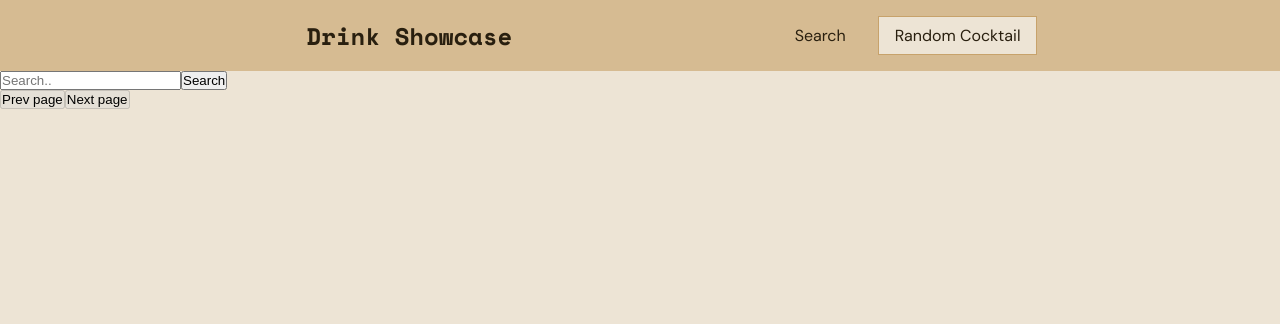
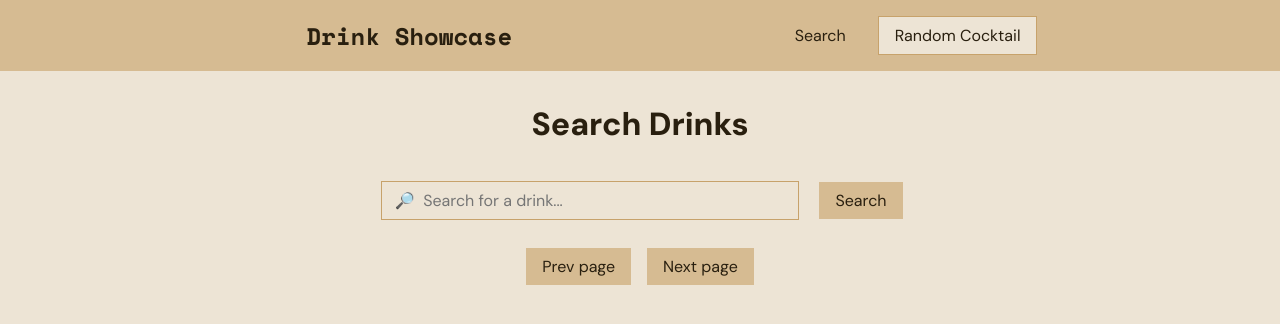
Before and after one commit to vikkoooo/CocktailApi_React, a React (Vite) app: page /search in a window 1280 px wide. Shown: the top 324 px of the page. Built offline with nearby package versions, Linux system fonts and the light colour scheme.

Commit message:
add styling to search page

```diff
--- /dev/null
+++ b/src/css/SearchPage.css
@@ -0,0 +1,112 @@
+.search-page {
+	align-items: center;
+	display: flex;
+	flex-direction: column;
+	justify-content: center;
+	padding: 2rem;
+}
+
+.search-page h1 {
+	color: #291f0f;
+	font-family: "DM Sans", sans-serif;
+	font-size: 2rem;
+	font-style: normal;
+	font-weight: 800;
+	margin-bottom: 2rem;
+}
+
+.search-form {
+	align-items: center;
+	display: flex;
+	gap: 1rem;
+	justify-content: center;
+	margin-bottom: 1rem;
+}
+
+.search-input {
+	background-color: #ede4d5;
+	border: 1px solid #c7a26b;
+	color: #5c4523;
+	font-family: "DM Sans", sans-serif;
+	font-size: 1rem;
+	margin: 4px;
+	padding: 0.5rem;
+	width: 25rem;
+}
+
+.search-input:focus {
+	border: thick double #c7a26b;
+	margin: 0px;
+	outline-color: #6f532a;
+}
+
+.search-button {
+	background-color: #d6bb92;
+	border: none;
+	color: #291f0f;
+	cursor: pointer;
+	font-family: "DM Sans", sans-serif;
+	font-size: 1rem;
+	font-style: normal;
+	font-weight: 400;
+	padding: 0.5rem 1rem;
+	text-decoration: none;
+}
+
+.search-button:hover {
+	background-color: #c7a26b;
+	color: #4b320c;
+}
+
+.search-page ul {
+	list-style-type: none;
+}
+
+.search-page li {
+	align-items: center;
+	background-color: #d4c3a9;
+	color: #291f0f;
+	cursor: pointer;
+	display: flex;
+	font-family: "DM Sans", sans-serif;
+	font-size: 1rem;
+	justify-content: space-between;
+	margin-bottom: 0.5rem;
+	padding: 1rem;
+	width: 30.5rem;
+}
+
+.search-page li:hover {
+	background-color: #c7a26b;
+	color: #4b320c;
+}
+
+.search-page li img {
+	max-height: 1.2rem;
+	width: auto;
+}
+
+.search-page p {
+	padding-inline: 1rem;
+	flex-grow: 1;
+}
+
+.search-buttons button {
+	background-color: #d6bb92;
+	border: none;
+	color: #291f0f;
+	cursor: pointer;
+	font-family: "DM Sans", sans-serif;
+	font-size: 1rem;
+	font-style: normal;
+	font-weight: 400;
+	margin-inline: 0.5rem;
+	margin-top: 0.5rem;
+	padding: 0.5rem 1rem;
+	text-decoration: none;
+}
+
+.search-buttons button:hover {
+	background-color: #c7a26b;
+	color: #4b320c;
+}
--- a/src/css/index.css
+++ b/src/css/index.css
@@ -4,9 +4,7 @@
 @import url("./CocktailInfoPage.css");
 @import url("./HomePage.css");
 @import url("./Navbar.css");
-/*
 @import url("./SearchPage.css");
-*/
 
 * {
 	margin: 0;
@@ -38,3 +36,7 @@
 	/* default unstyled text */
 	color: black;
 }
+
+body {
+	background-color: #ede4d5;
+}
--- a/src/pages/SearchPage.tsx
+++ b/src/pages/SearchPage.tsx
@@ -47,19 +47,24 @@ export function SearchPage(): ReactElement {
 
 	return (
 		<div className="search-page">
+			<h1>Search Drinks</h1>
 			<form className="search-form" onSubmit={handleSubmit}>
-				<input type="text" className="search-input" placeholder="Search.." value={searchInput} onChange={(e) => setSearchInput(e.target.value)} />
+				<input type="text" className="search-input" placeholder=" 🔎︎  Search for a drink..." value={searchInput} onChange={(e) => setSearchInput(e.target.value)} />
 				<button type="submit" className="search-button">Search</button>
 			</form>
 			<ul>
 				{drinks && currentPageDrinks.map(drink => (
 					<li key={drink.idDrink} onClick={() => handleCocktailClick(drink.idDrink)}>
-						{drink.strDrink}
+						<img src={drink.strDrinkThumb} />
+						<p>{drink.strDrink}</p>
+						<span>See More</span>
 					</li>
 				))}
 			</ul>
-			<button type="button" onClick={navBack} disabled={page <= 0}>Prev page</button>
-			<button type="button" onClick={navForward} disabled={!drinks || page >= Math.ceil(drinks.length / drinksPerPage) - 1}>Next page</button>
+			<div className="search-buttons">
+				<button type="button" onClick={navBack} disabled={page <= 0}>Prev page</button>
+				<button type="button" onClick={navForward} disabled={!drinks || page >= Math.ceil(drinks.length / drinksPerPage) - 1}>Next page</button>
+			</div>
 		</div>
 	);
 }
```
